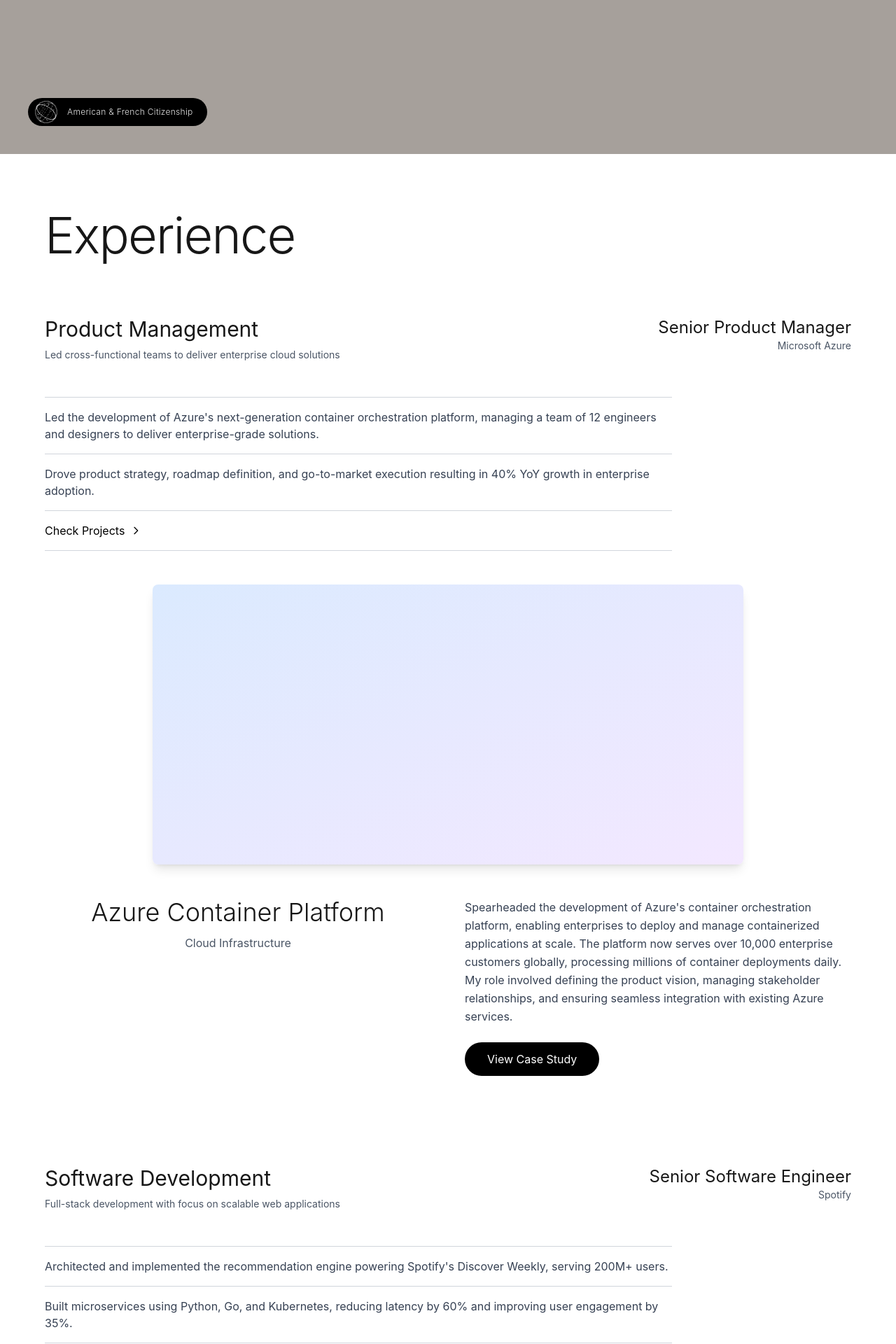
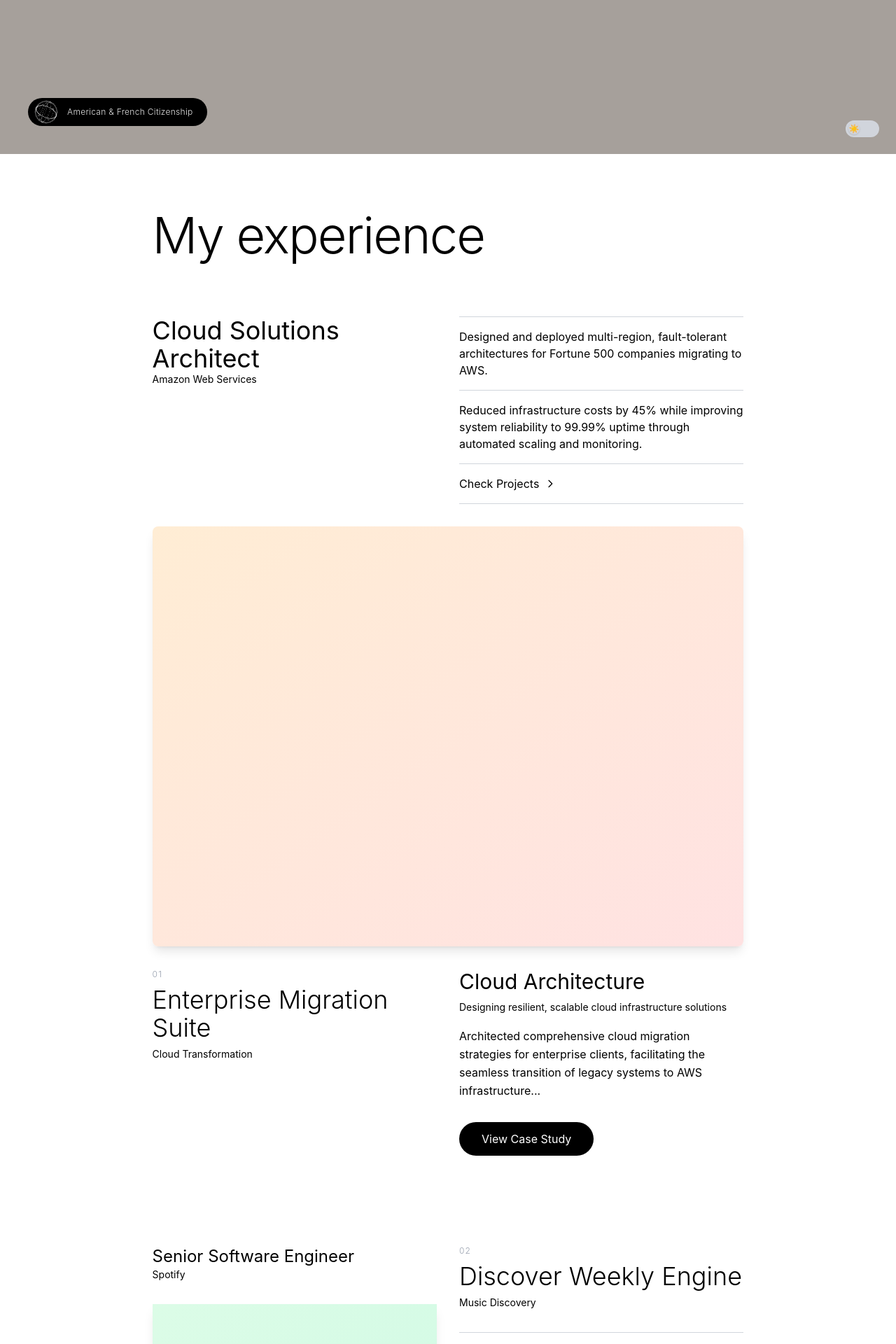
Before and after one commit to celestinryf/portfolio, a Next.js app in the folder client/: page / in a window 1280 px wide. Shown: the part 580-2500 px from the top of the page at 70% size. Built offline with nearby package versions, Linux system fonts and the light colour scheme.

Commit message:
esfwefwf

```diff
--- a/client/package.json
+++ b/client/package.json
@@ -6,7 +6,8 @@
     "dev": "next dev --turbopack",
     "build": "next build --turbopack",
     "start": "next start",
-    "lint": "eslint"
+    "lint": "eslint",
+    "tailwind:init": "tailwindcss init"
   },
   "dependencies": {
     "@studio-freight/lenis": "^1.0.42",
@@ -25,7 +26,7 @@
     "@types/react-dom": "^19",
     "eslint": "^9",
     "eslint-config-next": "15.5.2",
-    "tailwindcss": "^4",
+    "tailwindcss": "^4.1.12",
     "typescript": "^5"
   }
 }
--- /dev/null
+++ b/client/src/app/components/LightDark.tsx
@@ -0,0 +1,66 @@
+'use client'
+
+import { useEffect, useState } from 'react'
+
+export default function DarkModeToggle() {
+  const [isDark, setIsDark] = useState(false)
+  const [mounted, setMounted] = useState(false)
+
+  useEffect(() => {
+    setMounted(true)
+
+    // Check system preference (localStorage not supported in Claude.ai)
+    const systemDark = window.matchMedia('(prefers-color-scheme: dark)').matches
+
+    if (systemDark) {
+      document.documentElement.classList.add('dark')
+      setIsDark(true)
+    } else {
+      document.documentElement.classList.remove('dark')
+      setIsDark(false)
+    }
+  }, [])
+
+  const toggleTheme = () => {
+    const newIsDark = !isDark
+
+    if (newIsDark) {
+      document.documentElement.classList.add('dark')
+      setIsDark(true)
+    } else {
+      document.documentElement.classList.remove('dark')
+      setIsDark(false)
+    }
+  }
+
+  // Prevent hydration mismatch
+  if (!mounted) {
+    return (
+      <div className="fixed top-6 right-6 z-50 opacity-50">
+        <div className="w-12 h-6 bg-gray-300 rounded-full"></div>
+      </div>
+    )
+  }
+
+  return (
+    <button
+      onClick={toggleTheme}
+      className={`fixed bottom-6 right-6 z-50 w-12 h-6 rounded-full transition-colors duration-300 focus:outline-none focus:ring-2 focus:ring-offset-2 ${
+        isDark
+          ? 'bg-gray-700 focus:ring-gray-600'
+          : 'bg-gray-300 focus:ring-gray-400'
+      }`}
+    >
+      {/* Toggle circle */}
+      <div
+        className={`w-4 h-4 rounded-full shadow-sm transition-transform duration-300 flex items-center justify-center ${
+          isDark ? 'translate-x-7' : 'translate-x-1'
+        }`}
+      >
+        <span className="text-xs">
+          {isDark ? '🌙' : '☀️'}
+        </span>
+      </div>
+    </button>
+  )
+}
--- a/client/src/app/globals.css
+++ b/client/src/app/globals.css
@@ -1,9 +1,17 @@
 @import "tailwindcss";
-/* @import url('https://fonts.googleapis.com/css2?family=DM+Sans:wght@400;500;700&display=swap'); */
+
+/* Add this custom variant for class-based dark mode */
+@variant dark (&:where(.dark *));
 
 :root {
   --background: #ffffff;
   --foreground: #171717;
+}
+
+/* Use class-based selectors instead of media queries */
+:root.dark {
+  --background: #0a0a0a;
+  --foreground: #ededed;
 }
 
 ::-webkit-scrollbar {
@@ -11,22 +19,8 @@
 }
 
 html {
-  -ms-overflow-style: none;  /* IE and Edge */
-  scrollbar-width: none;     /* Firefox */
-}
-
-@theme inline {
-  --color-background: var(--background);
-  --color-foreground: var(--foreground);
-  /* --font-sans: var(--font-geist-sans); */
-  --font-mono: var(--font-geist-mono);
-}
-
-@media (prefers-color-scheme: dark) {
-  :root {
-    --background: #0a0a0a;
-    --foreground: #ededed;
-  }
+  -ms-overflow-style: none;
+  scrollbar-width: none;
 }
 
 body {
--- a/client/src/app/layout.tsx
+++ b/client/src/app/layout.tsx
@@ -3,6 +3,7 @@ import { Geist, Geist_Mono } from "next/font/google";
 import "./globals.css";
 import Topbar from "./components/layout/Topbar";
 import Footer from "./components/layout/Footer";
+import DarkModeToggle from "../app/components/LightDark"; // Adjust import path accordingly
 
 const geistSans = Geist({
   variable: "--font-geist-sans",
@@ -30,9 +31,10 @@ export default function RootLayout({
         className={`${geistSans.variable} ${geistMono.variable} antialiased min-h-screen flex flex-col`}
       >
         <Topbar />
-        <main className="flex-grow">
-          {children}
-        </main>
+
+        <DarkModeToggle />
+
+        <main className="flex-grow">{children}</main>
         <Footer />
       </body>
     </html>
--- a/client/src/app/page.tsx
+++ b/client/src/app/page.tsx
@@ -323,47 +323,101 @@ export default function Home() {
         {/* White Background with Independent Parallax */}
         <div
           ref={contentBackgroundRef}
-          className="absolute inset-0 bg-white z-11"
-          style={{ height: '100%' }}
+          className="absolute inset-0 bg-white dark:bg-black z-11"
+          style={{ height: '200%' }}
         />
 
         {/* Experience Section */}
-        <div className="relative min-h-screen px-8 md:px-16 py-20 snap-section z-11">
+        <div className="relative min-h-screen px-8 md:px-16 py-20 snap-section z-20 transition-colors duration-300">
+          <div className="w-full md:w-[66vw] mx-auto">
+
             {/* Experience Header */}
-          <div ref={contentArea1Ref} className="mb-20 ">
-            <h2 className="text-5xl md:text-7xl font-light tracking-tight">Experience</h2>
+            <div ref={contentArea1Ref} className="mb-20">
+              <h2 className="text-5xl md:text-7xl font-light text-black dark:text-white tracking-tight">My experience</h2>
             </div>
 
-          {/* Project 1 */}
+            {/* === Project 1 === */}
             <div ref={project1Ref} className="mb-32">
-            {/* Top Row - Skill and Position */}
-            <div className="grid grid-cols-1 md:grid-cols-2 gap-8 mb-12">
-              {/* Main Skill */}
-              <div className="max-w-full md:max-w-[33vw]">
-                <h3 className="text-2xl md:text-3xl font-normal mb-2">Product Management</h3>
-                <p className="text-sm text-gray-600 leading-relaxed">
-                  Led cross-functional teams to deliver
-                  enterprise cloud solutions
-                </p>
+              <div className="mx-auto">
+
+                {/* Top Row */}
+                <div className="grid grid-cols-1 md:grid-cols-2 gap-8 mb-8">
+                  <div className="text-left">
+                    <h4 className="text-4xl text-black dark:text-white font-normal">Cloud Solutions Architect</h4>
+                    <p className="text-sm text-black dark:text-gray-300">Amazon Web Services</p>
                   </div>
 
-              {/* Position */}
-              <div className="text-left md:text-right">
-                <h4 className="text-xl md:text-2xl font-normal">Senior Product Manager</h4>
-                <p className="text-sm text-gray-600">Microsoft Azure</p>
+                  <div>
+                    <div className="border-t border-gray-300 dark:border-gray-700 py-4">
+                      <p className="text-black dark:text-gray-300">Designed and deployed multi-region, fault-tolerant architectures for Fortune 500 companies migrating to AWS.</p>
+                    </div>
+                    <div className="border-t border-gray-300 dark:border-gray-700 py-4">
+                      <p className="text-black dark:text-gray-300">Reduced infrastructure costs by 45% while improving system reliability to 99.99% uptime through automated scaling and monitoring.</p>
+                    </div>
+                    <div className="border-t border-b border-gray-300 dark:border-gray-700 py-4">
+                      <a href="/projects" className="inline-flex items-center text-black dark:text-white hover:text-black dark:hover:text-gray-200 transition-colors">
+                        Check Projects
+                        <svg className="w-4 h-4 ml-2" fill="none" stroke="currentColor" viewBox="0 0 24 24">
+                          <path strokeLinecap="round" strokeLinejoin="round" strokeWidth={2} d="M9 5l7 7-7 7" />
+                        </svg>
+                      </a>
+                    </div>
                   </div>
                 </div>
 
-            {/* Info Table */}
-            <div className="mb-12 max-w-4xl">
-              <div className="border-t border-gray-300 py-4">
-                <p className="text-gray-700">Led the development of Azure's next-generation container orchestration platform, managing a team of 12 engineers and designers to deliver enterprise-grade solutions.</p>
+                {/* Image */}
+                <div className="w-full h-[600px] bg-gradient-to-br from-orange-100 to-red-100 dark:from-orange-300/10 dark:to-red-300/10 rounded-lg shadow-lg mb-8"></div>
+
+                {/* Bottom Row */}
+                <div className="grid grid-cols-1 md:grid-cols-2 gap-8">
+                  <div>
+                    <p className="text-xs text-gray-400 font-light mb-2 tracking-widest">01</p>
+                    <h5 className="text-3xl md:text-4xl text-black dark:text-white font-light mb-2">Enterprise Migration Suite</h5>
+                    <p className="text-black dark:text-gray-300 text-sm mb-4">Cloud Transformation</p>
                   </div>
-              <div className="border-t border-gray-300 py-4">
-                <p className="text-gray-700">Drove product strategy, roadmap definition, and go-to-market execution resulting in 40% YoY growth in enterprise adoption.</p>
+                  <div className="space-y-4">
+                    <div>
+                      <h3 className="text-2xl md:text-3xl text-black dark:text-white font-normal mb-2">Cloud Architecture</h3>
+                      <p className="text-sm text-black dark:text-gray-300 leading-relaxed">
+                        Designing resilient, scalable cloud infrastructure solutions
+                      </p>
                     </div>
-              <div className="border-t border-b border-gray-300 py-4">
-                <a href="/projects" className="inline-flex items-center text-black hover:text-gray-600 transition-colors">
+                    <p className="text-black dark:text-gray-300 leading-relaxed">
+                      Architected comprehensive cloud migration strategies for enterprise clients, facilitating the seamless transition of legacy systems to AWS infrastructure...
+                    </p>
+                    <button className="bg-black dark:bg-white text-white dark:text-black px-8 py-3 rounded-full hover:bg-gray-800 dark:hover:bg-gray-200 transition-colors mt-4">
+                      View Case Study
+                    </button>
+                  </div>
+                </div>
+              </div>
+            </div>
+
+            {/* === Project 2 === */}
+            <div ref={project2Ref} className="mb-32">
+              <div className="grid grid-cols-1 md:grid-cols-2 gap-8">
+                <div className="text-left">
+                  <h4 className="text-xl md:text-2xl text-black dark:text-white font-normal">Senior Software Engineer</h4>
+                  <p className="text-sm text-black dark:text-gray-300 mb-8">Spotify</p>
+                  <div className="w-full h-[600px] bg-gradient-to-br from-green-100 to-emerald-100 dark:from-green-300/10 dark:to-emerald-300/10 shadow-lg"></div>
+                </div>
+
+                <div className="text-left">
+                  <div className="mb-8">
+                    <p className="text-xs text-gray-400 font-light mb-2 tracking-widest">02</p>
+                    <h5 className="text-3xl md:text-4xl text-black dark:text-white font-light mb-2">Discover Weekly Engine</h5>
+                    <p className="text-black dark:text-gray-300 text-sm mb-4">Music Discovery</p>
+                  </div>
+
+                  <div className="mb-8">
+                    <div className="border-t border-gray-300 dark:border-gray-700 py-4">
+                      <p className="text-black dark:text-gray-300">Architected and implemented the recommendation engine powering Spotify's Discover Weekly, serving 200M+ users.</p>
+                    </div>
+                    <div className="border-t border-gray-300 dark:border-gray-700 py-4">
+                      <p className="text-black dark:text-gray-300">Built microservices using Python, Go, and Kubernetes, reducing latency by 60% and improving user engagement by 35%.</p>
+                    </div>
+                    <div className="border-t border-b border-gray-300 dark:border-gray-700 py-4">
+                      <a href="/projects" className="inline-flex items-center text-black dark:text-white hover:text-black dark:hover:text-gray-200 transition-colors">
                         Check Projects
                         <svg className="w-4 h-4 ml-2" fill="none" stroke="currentColor" viewBox="0 0 24 24">
                           <path strokeLinecap="round" strokeLinejoin="round" strokeWidth={2} d="M9 5l7 7-7 7" />
@@ -372,61 +426,43 @@ export default function Home() {
                     </div>
                   </div>
 
-            {/* Project Image */}
-            <div className="mb-12 flex justify-center">
-              <div className="project-image w-full md:w-[66vw] h-[400px] bg-gradient-to-br from-blue-100 to-purple-100 rounded-lg shadow-lg"></div>
+                  <div className="space-y-4">
+                    <div>
+                      <h3 className="text-2xl md:text-3xl text-black dark:text-white font-normal mb-2">Software Development</h3>
+                      <p className="text-sm text-black dark:text-gray-300 leading-relaxed">
+                        Full-stack development with focus on scalable web applications
+                      </p>
                     </div>
-
-            {/* Project Details */}
-            <div className="grid grid-cols-1 md:grid-cols-2 gap-12">
-              {/* Left Column - Title */}
-              <div className="flex flex-col items-center text-center">
-                <h5 className="text-3xl md:text-4xl font-light mb-3">Azure Container Platform</h5>
-                <p className="text-gray-600">Cloud Infrastructure</p>
-              </div>
-
-              {/* Right Column - Description and Button */}
-              <div className="space-y-6">
-                <p className="text-gray-700 leading-relaxed text-left">
-                  Spearheaded the development of Azure's container orchestration platform, enabling enterprises to deploy and manage containerized applications at scale. The platform now serves over 10,000 enterprise customers globally, processing millions of container deployments daily. My role involved defining the product vision, managing stakeholder relationships, and ensuring seamless integration with existing Azure services.
+                    <p className="text-black dark:text-gray-300 leading-relaxed">
+                      Led the technical implementation of Spotify's revolutionary Discover Weekly feature...
                     </p>
-                <button className="bg-black text-white px-8 py-3 rounded-full hover:bg-gray-800 transition-colors">
+                    <button className="bg-black dark:bg-white text-white dark:text-black px-8 py-3 rounded-full hover:bg-gray-800 dark:hover:bg-gray-200 transition-colors mt-4">
                       View Case Study
                     </button>
                   </div>
                 </div>
               </div>
-
-          {/* Project 2 */}
-          <div ref={project2Ref} className="mb-32">
-            {/* Top Row - Skill and Position */}
-            <div className="grid grid-cols-1 md:grid-cols-2 gap-8 mb-12">
-              {/* Main Skill */}
-              <div className="max-w-full md:max-w-[33vw]">
-                <h3 className="text-2xl md:text-3xl font-normal mb-2">Software Development</h3>
-                <p className="text-sm text-gray-600 leading-relaxed">
-                  Full-stack development with focus on
-                  scalable web applications
-                </p>
             </div>
 
-              {/* Position */}
-              <div className="text-left md:text-right">
-                <h4 className="text-xl md:text-2xl font-normal">Senior Software Engineer</h4>
-                <p className="text-sm text-gray-600">Spotify</p>
-              </div>
+            {/* === Project 3 === */}
+            <div ref={project3Ref} className="mb-32">
+              <div className="mx-auto">
+
+                <div className="grid grid-cols-1 md:grid-cols-2 gap-8 mb-8">
+                  <div className="text-left">
+                    <h4 className="text-xl md:text-2xl text-black dark:text-white font-normal">Lead DevOps Engineer</h4>
+                    <p className="text-sm text-black dark:text-gray-300">Netflix</p>
                   </div>
 
-            {/* Info Table */}
-            <div className="mb-12 max-w-4xl">
-              <div className="border-t border-gray-300 py-4">
-                <p className="text-gray-700">Architected and implemented the recommendation engine powering Spotify's Discover Weekly, serving 200M+ users.</p>
+                  <div>
+                    <div className="border-t border-gray-300 dark:border-gray-700 py-4">
+                      <p className="text-black dark:text-gray-300">Built and maintained CI/CD pipelines serving 200M+ global users with 99.99% uptime across multiple regions.</p>
                     </div>
-              <div className="border-t border-gray-300 py-4">
-                <p className="text-gray-700">Built microservices using Python, Go, and Kubernetes, reducing latency by 60% and improving user engagement by 35%.</p>
+                    <div className="border-t border-gray-300 dark:border-gray-700 py-4">
+                      <p className="text-black dark:text-gray-300">Implemented infrastructure as code using Terraform and Kubernetes, reducing deployment time by 80%.</p>
                     </div>
-              <div className="border-t border-b border-gray-300 py-4">
-                <a href="/projects" className="inline-flex items-center text-black hover:text-gray-600 transition-colors">
+                    <div className="border-t border-b border-gray-300 dark:border-gray-700 py-4">
+                      <a href="/projects" className="inline-flex items-center text-black dark:text-white hover:text-black dark:hover:text-gray-200 transition-colors">
                         Check Projects
                         <svg className="w-4 h-4 ml-2" fill="none" stroke="currentColor" viewBox="0 0 24 24">
                           <path strokeLinecap="round" strokeLinejoin="round" strokeWidth={2} d="M9 5l7 7-7 7" />
@@ -434,98 +470,38 @@ export default function Home() {
                       </a>
                     </div>
                   </div>
-
-            {/* Project Image */}
-            <div className="mb-12 flex justify-center">
-              <div className="w-full md:w-[66vw] h-[400px] bg-gradient-to-br from-green-100 to-emerald-100 rounded-lg shadow-lg"></div>
                 </div>
 
-            {/* Project Details */}
-            <div className="grid grid-cols-1 md:grid-cols-2 gap-12">
-              {/* Left Column - Title */}
-              <div className="flex flex-col items-center text-center">
-                <h5 className="text-3xl md:text-4xl font-light mb-3">Discover Weekly Engine</h5>
-                <p className="text-gray-600">Music Discovery</p>
+                <div className="grid grid-cols-1 md:grid-cols-2 gap-8 mb-8">
+                  <div className="w-full h-[600px] bg-gradient-to-br from-red-100 to-pink-100 dark:from-red-300/10 dark:to-pink-300/10 shadow-lg"></div>
+                  <div className="w-full h-[600px] bg-gradient-to-br from-blue-100 to-purple-100 dark:from-blue-300/10 dark:to-purple-300/10 shadow-lg"></div>
                 </div>
 
-              {/* Right Column - Description and Button */}
-              <div className="space-y-6">
-                <p className="text-gray-700 leading-relaxed text-left">
-                  Led the technical implementation of Spotify's revolutionary Discover Weekly feature, utilizing machine learning algorithms and collaborative filtering to deliver personalized music recommendations. The system processes billions of data points weekly, analyzing listening patterns, user preferences, and musical attributes to create unique playlists for each user. This feature became one of Spotify's most beloved features, significantly increasing user retention.
-                </p>
-                <button className="bg-black text-white px-8 py-3 rounded-full hover:bg-gray-800 transition-colors">
-                  View Case Study
-                </button>
-              </div>
-            </div>
+                <div className="grid grid-cols-1 md:grid-cols-2 gap-8">
+                  <div>
+                    <p className="text-xs text-gray-400 font-light mb-2 tracking-widest">03</p>
+                    <h5 className="text-3xl md:text-4xl text-black dark:text-white font-light mb-2">Global Streaming Platform</h5>
+                    <p className="text-black dark:text-gray-300 text-sm mb-4">Infrastructure & DevOps</p>
                   </div>
 
-          {/* Project 3 */}
-          <div ref={project3Ref} className="mb-32">
-            {/* Top Row - Skill and Position */}
-            <div className="grid grid-cols-1 md:grid-cols-2 gap-8 mb-12">
-              {/* Main Skill */}
-              <div className="max-w-full md:max-w-[33vw]">
-                <h3 className="text-2xl md:text-3xl font-normal mb-2">Cloud Architecture</h3>
-                <p className="text-sm text-gray-600 leading-relaxed">
-                  Designing resilient, scalable cloud
-                  infrastructure solutions
+                  <div className="space-y-4">
+                    <div>
+                      <h3 className="text-2xl md:text-3xl text-black dark:text-white font-normal mb-2">DevOps Excellence</h3>
+                      <p className="text-sm text-black dark:text-gray-300 leading-relaxed">
+                        Scalable infrastructure and deployment automation
                       </p>
                     </div>
-
-              {/* Position */}
-              <div className="text-left md:text-right">
-                <h4 className="text-xl md:text-2xl font-normal">Cloud Solutions Architect</h4>
-                <p className="text-sm text-gray-600">Amazon Web Services</p>
-              </div>
-            </div>
-
-            {/* Info Table */}
-            <div className="mb-12 max-w-4xl">
-              <div className="border-t border-gray-300 py-4">
-                <p className="text-gray-700">Designed and deployed multi-region, fault-tolerant architectures for Fortune 500 companies migrating to AWS.</p>
-              </div>
-              <div className="border-t border-gray-300 py-4">
-                <p className="text-gray-700">Reduced infrastructure costs by 45% while improving system reliability to 99.99% uptime through automated scaling and monitoring.</p>
-              </div>
-              <div className="border-t border-b border-gray-300 py-4">
-                <a href="/projects" className="inline-flex items-center text-black hover:text-gray-600 transition-colors">
-                  Check Projects
-                  <svg className="w-4 h-4 ml-2" fill="none" stroke="currentColor" viewBox="0 0 24 24">
-                    <path strokeLinecap="round" strokeLinejoin="round" strokeWidth={2} d="M9 5l7 7-7 7" />
-                  </svg>
-                </a>
-              </div>
-            </div>
-
-            {/* Project Image */}
-            <div className="mb-12 flex justify-center">
-              <div className="w-full md:w-[66vw] h-[400px] bg-gradient-to-br from-orange-100 to-red-100 rounded-lg shadow-lg"></div>
-            </div>
-
-            {/* Project Details */}
-            <div className="grid grid-cols-1 md:grid-cols-2 gap-12">
-              {/* Left Column - Title */}
-              <div className="flex flex-col items-center text-center">
-                <h5 className="text-3xl md:text-4xl font-light mb-3">Enterprise Migration Suite</h5>
-                <p className="text-gray-600">Cloud Transformation</p>
-              </div>
-
-              {/* Right Column - Description and Button */}
-              <div className="space-y-6">
-                <p className="text-gray-700 leading-relaxed text-left">
-                  Architected comprehensive cloud migration strategies for enterprise clients, facilitating the seamless transition of legacy systems to AWS infrastructure. Developed automated migration tools and frameworks that reduced migration time by 70% while ensuring zero downtime. The solution included real-time monitoring, disaster recovery protocols, and cost optimization strategies that saved clients millions in operational expenses.
+                    <p className="text-black dark:text-gray-300 leading-relaxed">
+                      Architected and maintained the infrastructure powering Netflix's global streaming platform...
                     </p>
-                <button className="bg-black text-white px-8 py-3 rounded-full hover:bg-gray-800 transition-colors">
+                    <button className="bg-black dark:bg-white text-white dark:text-black px-8 py-3 rounded-full hover:bg-gray-800 dark:hover:bg-gray-200 transition-colors mt-4">
                       View Case Study
                     </button>
                   </div>
                 </div>
               </div>
             </div>
-
-        {/* Content area 2 with Parallax */}
-        <div className="relative h-screen flex items-center justify-center snap-section z-10">
+          </div>
         </div>
       </div>
     </div>
```
Also changed, not shown: 1 other file (tests, documents, lock files or other folders). Lines whose indentation alone changed are shown as unchanged.
